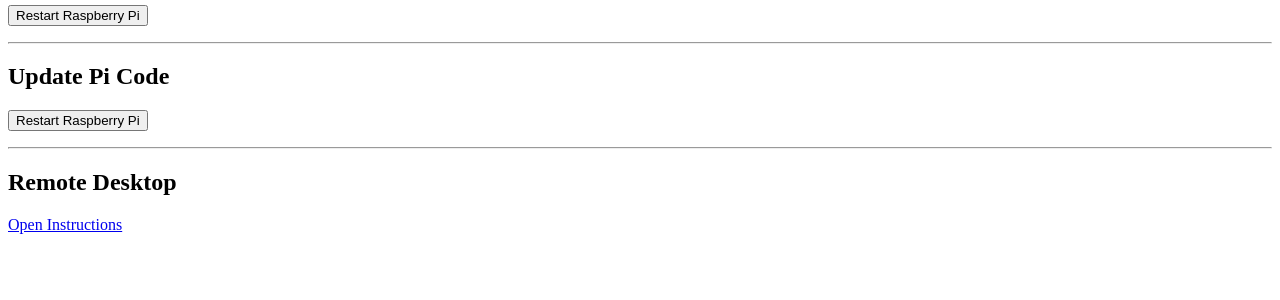
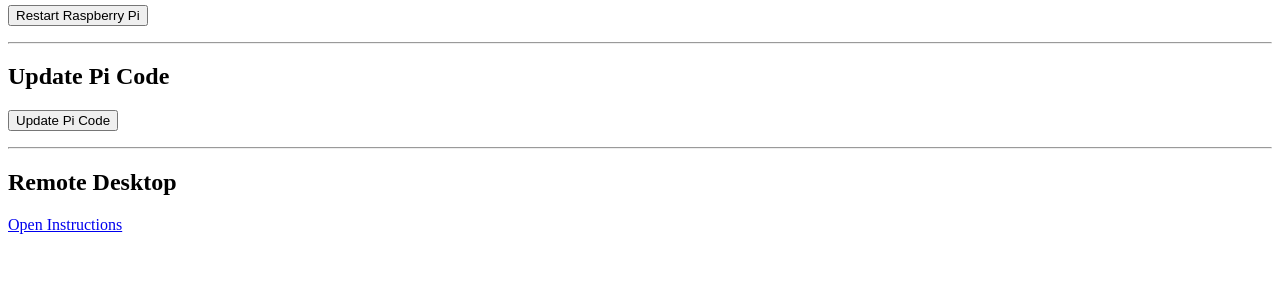
Before and after one commit to Dotuu/PiController, a Flask app: page / in a window 1280 px wide. Shown: the part 247-547 px from the top of the page. Run offline with Flask 3, Linux system fonts and the light colour scheme.

Commit message:
Add refresh function Update incorrect index.html button text

```diff
--- a/static/dashboard.js
+++ b/static/dashboard.js
@@ -27,3 +27,10 @@ async function restartPi() {
 
   document.getElementById("status").textContent = data.status;
 }
+
+async function refresh() {
+  let res = await fetch("/refresh", { method: "POST" });
+  let data = await res.json();
+
+  document.getElementById("refresh-status").innerText = data.status;
+}
--- a/templates/index.html
+++ b/templates/index.html
@@ -30,9 +30,9 @@
 
     <h2>Update Pi Code</h2>
 
-    <button onclick="refresh()">Restart Raspberry Pi</button>
+    <button onclick="refresh()">Update Pi Code</button>
 
-    <p id="status"></p>
+    <p id="refresh-status"></p>
 
     <hr />
 
```
